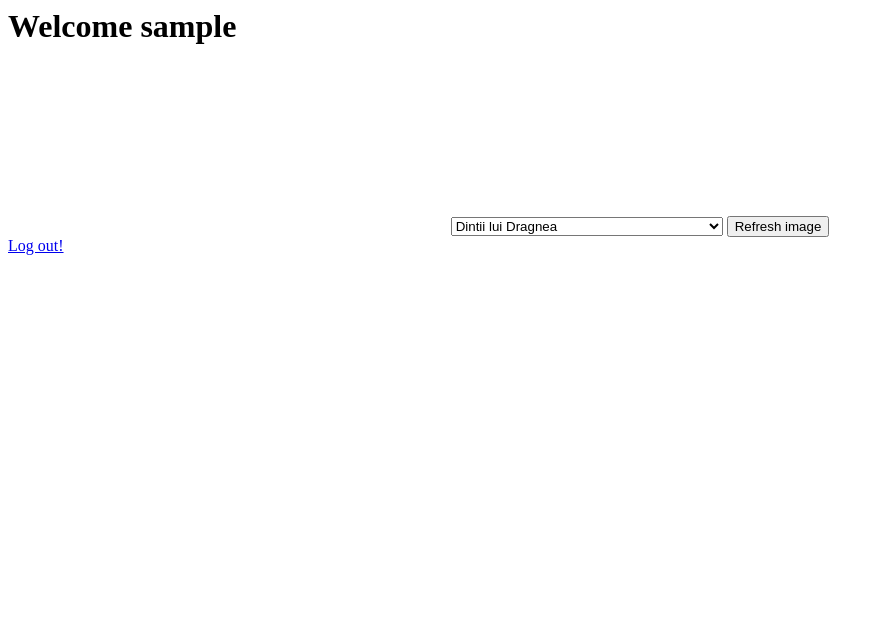
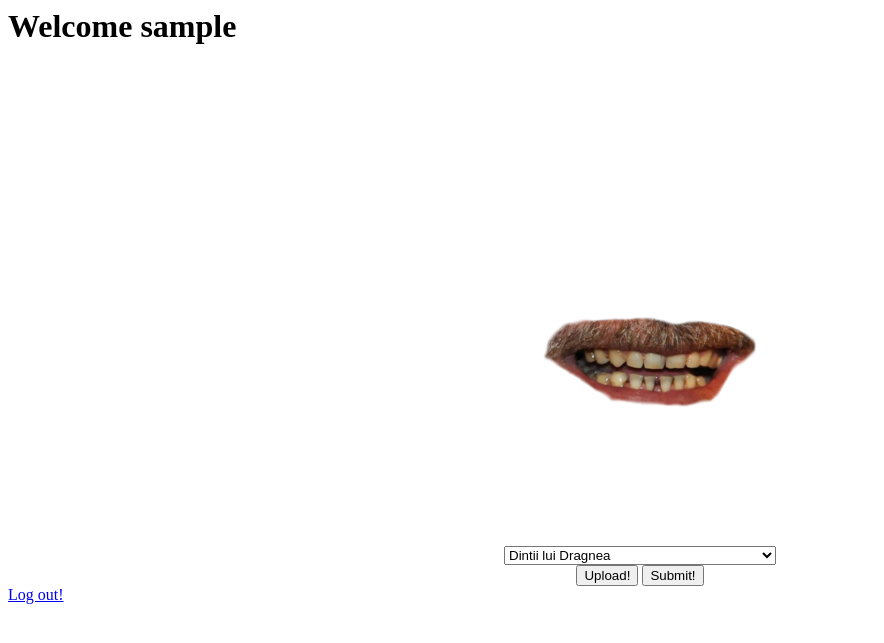
Before and after one commit to rchioreanu/Camagru, a PHP site: page /welcome.php in a window 1280 px wide. Shown: the top 643 px of the page, without its empty margins (0-884 px from the left). Run offline with PHP 8.4, Linux system fonts and the light colour scheme; the visitor is signed in with stand-in values (Sample User, id 1).

Commit message:
Upload and Submit buttons
I added the upload and submit buttons and fixed some JS bugs regarding
the image overlay. Now it overlays perfectly

```diff
--- a/style.css
+++ b/style.css
@@ -71,23 +71,25 @@
 	margin: 0 auto;
 	position: absolute;
 	top: 0;
-	left: 28%;
+	left: 0;
 	z-index: 1;
 }
 
-.div {
-	position: relative;
+.line-btn {
+	display: inline-block;
+	margin: 0 auto;
 }
 
 .center {
 	text-align: center;
 }
- #list {
-	 display: inline-block;
+
+ .upload {
+	 position: relative;
+	 background-image:url('');
+	 background-size:cover;
+	 background-position: center;
+	 height: 480px; width: 640px;
+	 display: block;
 	 margin: 0 auto;
- }
-
- #refresh {
-	 display: inline-block;
-	 margin: 0 auto;
- }
+}
--- a/upload.php
+++ b/upload.php
@@ -4,7 +4,7 @@ require 'database.class.php';
 $database = new DataBase();
 $image = str_replace(' ', '+', $_POST['image']);
 ?>
-<div class = "div">
+<div class = "upload">
 	<img id = 'image' src = <?php echo $image;?>>
 	<img id = 'overlay' src = 'image/<?php echo $_GET['filter'];?>.png'>
 </div>
--- a/webcam.js
+++ b/webcam.js
@@ -28,9 +28,11 @@ document.addEventListener("DOMContentLoaded", function () {
 	var image = document.getElementById('image');
 	var width = 640;
 	var height = 480;
-	var select = document.getElementById('refresh');
 	var overlay = document.getElementById('overlay');
 	var hasWebcam = false;
+	var sel = document.getElementById('list');
+	var upload = document.getElementById('uploadbtn');
+	var submit = document.getElementById('submitbtn');
 
 	function handleSuccess(stream) {
 		var videoTracks = stream.getVideoTracks();
@@ -46,17 +48,10 @@ document.addEventListener("DOMContentLoaded", function () {
 	}
 	navigator.mediaDevices.getUserMedia(constraints).
 		then(handleSuccess, function () {
-			overlay.src = "";
 			button.style.display = 'none';
 		});
-	select.onclick = function () {
-		if (!hasWebcam) {
-			alert ("You can't do that, you don't have a webcam!");
-		}
-		else {
-			var sel = document.getElementById("list");
+	sel.onchange = function () {
 			overlay.src = "image/" + sel.options[sel.selectedIndex].value + ".png"
-		}
 	}
 	button.onclick = function () {
 		if (hasWebcam) {
@@ -67,7 +62,6 @@ document.addEventListener("DOMContentLoaded", function () {
 			context.scale(-1, 1);
 			context.drawImage(video, 0, 0);
 			var img = canvas.toDataURL("image/png");
-			var sel = document.getElementById("list");
 			post('upload.php?filter=' + sel.options[sel.selectedIndex].value, {
 				image: img
 			});
--- a/welcome.php
+++ b/welcome.php
@@ -12,12 +12,12 @@ if (!isset($_SESSION['login_user']))
 	<body>
 		<h1>Welcome <?php echo $_SESSION['login_user'];?></h1>
 		<canvas id = "canvas" width = 640 height = 480></canvas>
-<div class = "div">
+		<div class = "upload" id = "uimage">
 			<video id = "video" autoplay></video>
-<img id = "overlay" src = "">
+			<img id = "overlay" src = "image/dragnea.png">
 		</div>
 		<div class = "center">
-<select id = "list">
+			<select id = "list" class = "line-btn">
 				<option value = "dragnea">Dintii lui Dragnea</option>
 				<option value = "iVoted">I Voted</option>
 				<option value = "pineapple">Pineapple</option>
@@ -26,9 +26,12 @@ if (!isset($_SESSION['login_user']))
 				<option value = "romania">Romania</option>
 				<option value = "cpf"> Coalitia pentru Familie</option>
 			</select>
-<button type = "button" id = "refresh">Refresh image</button>
 		</div>
 		<button type = "button" id = "button">PHOTO</button>
+		<div class = "center">
+			<button type = "button" class = "line-btn" id = "uploadbtn">Upload!</button>
+			<button type = "button" class = "line-btn" id = "submitbtn">Submit!</button>
+		</div>
 		<script type = "text/javascript" src = "webcam.js"></script>
 		<a href = "logout.php">Log out!</a>
 	</body>
```
Lines whose indentation alone changed are shown as unchanged.
